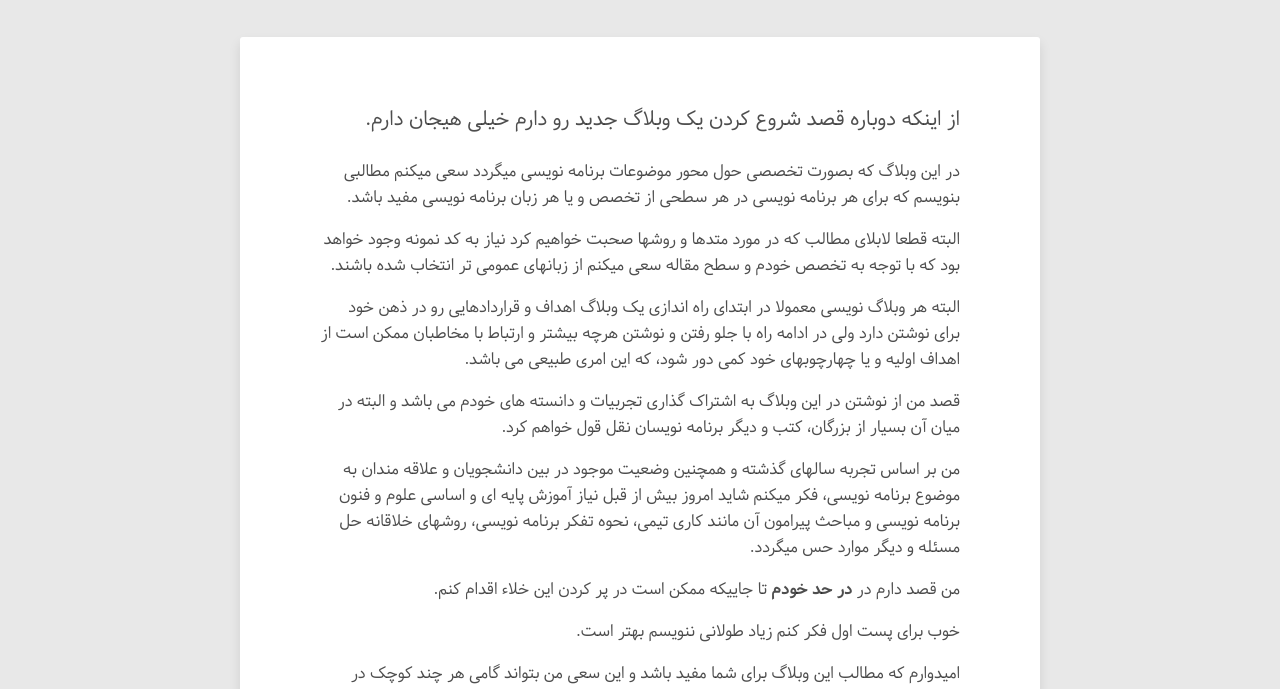
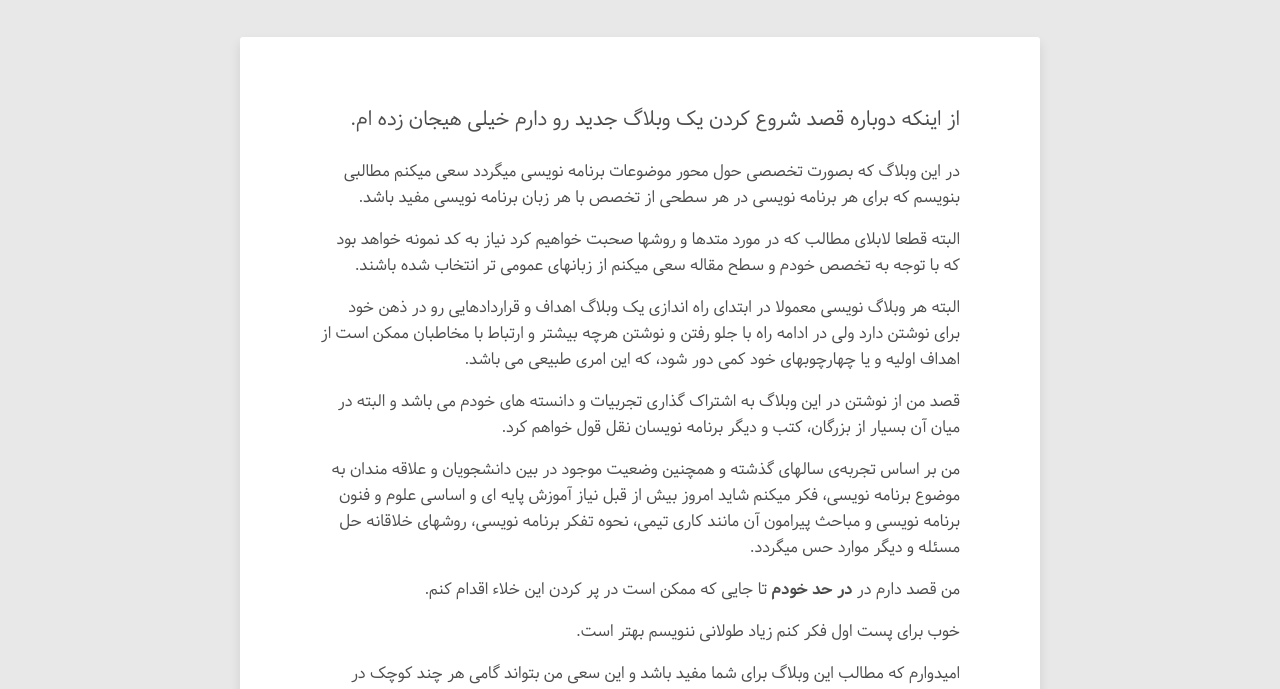
Before and after one commit to SAlavizadeh/SAlavizadeh.github.io, a Jekyll site: the page built from _posts/2013-08-16-code-highlighting-post.md, in a window 1280 px wide. Shown: the part 413-1102 px from the top of the page. Built offline with Jekyll 4.4.1, drawn with Linux system fonts in a browser that asks for light colours; nearby versions of some CDN libraries.

Commit message:
Update 2013-08-16-code-highlighting-post.md
رفع چند خطای تایپی

```diff
--- a/_posts/2013-08-16-code-highlighting-post.md
+++ b/_posts/2013-08-16-code-highlighting-post.md
@@ -8,19 +8,19 @@ image:
   feature: abstract-10.jpg
 ---
 
-از اینکه دوباره قصد شروع کردن یک وبلاگ جدید رو دارم خیلی هیجان دارم.
+از اینکه دوباره قصد شروع کردن یک وبلاگ جدید رو دارم خیلی هیجان زده ام.
 
-در این وبلاگ که بصورت تخصصی حول محور موضوعات برنامه نویسی میگردد سعی میکنم مطالبی بنویسم که برای هر برنامه نویسی در هر سطحی از تخصص و یا هر زبان برنامه نویسی مفید باشد.
+در این وبلاگ که بصورت تخصصی حول محور موضوعات برنامه نویسی میگردد سعی میکنم مطالبی بنویسم که برای هر برنامه نویسی در هر سطحی از تخصص با هر زبان برنامه نویسی مفید باشد.
 
-البته قطعا لابلای مطالب که در مورد متدها و روشها صحبت خواهیم کرد نیاز به کد نمونه وجود خواهد بود که با توجه به تخصص خودم و سطح مقاله سعی میکنم از زبانهای عمومی تر انتخاب شده باشند.
+البته قطعا لابلای مطالب که در مورد متدها و روشها صحبت خواهیم کرد نیاز به کد نمونه خواهد بود که با توجه به تخصص خودم و سطح مقاله سعی میکنم از زبانهای عمومی تر انتخاب شده باشند.
 
 البته هر وبلاگ نویسی معمولا در ابتدای راه اندازی یک وبلاگ اهداف و قراردادهایی رو در ذهن خود برای نوشتن دارد ولی در ادامه راه با جلو رفتن و نوشتن هرچه بیشتر و ارتباط با مخاطبان ممکن است از اهداف اولیه و یا چهارچوبهای خود کمی دور شود، که این امری طبیعی می باشد.
 
 قصد من از نوشتن در این وبلاگ به اشتراک گذاری تجربیات و دانسته های خودم می باشد و البته در میان آن بسیار از بزرگان، کتب و دیگر برنامه نویسان نقل قول خواهم کرد.
 
-من بر اساس تجربه سالهای گذشته و همچنین وضعیت موجود در بین دانشجویان و علاقه مندان به موضوع برنامه نویسی، فکر میکنم شاید امروز بیش از قبل نیاز آموزش پایه ای و اساسی علوم و فنون برنامه نویسی و مباحث پیرامون آن مانند کاری تیمی، نحوه تفکر برنامه نویسی، روشهای خلاقانه حل مسئله و دیگر موارد حس میگردد.
+من بر اساس تجربه‌ی سالهای گذشته و همچنین وضعیت موجود در بین دانشجویان و علاقه مندان به موضوع برنامه نویسی، فکر میکنم شاید امروز بیش از قبل نیاز آموزش پایه ای و اساسی علوم و فنون برنامه نویسی و مباحث پیرامون آن مانند کاری تیمی، نحوه تفکر برنامه نویسی، روشهای خلاقانه حل مسئله و دیگر موارد حس میگردد.
 
-من قصد دارم در **در حد خودم** تا جاییکه ممکن است در پر کردن این خلاء اقدام کنم.
+من قصد دارم در **در حد خودم** تا جایی که ممکن است در پر کردن این خلاء اقدام کنم.
 
 خوب برای پست اول فکر کنم زیاد طولانی ننویسم بهتر است.
 
```
